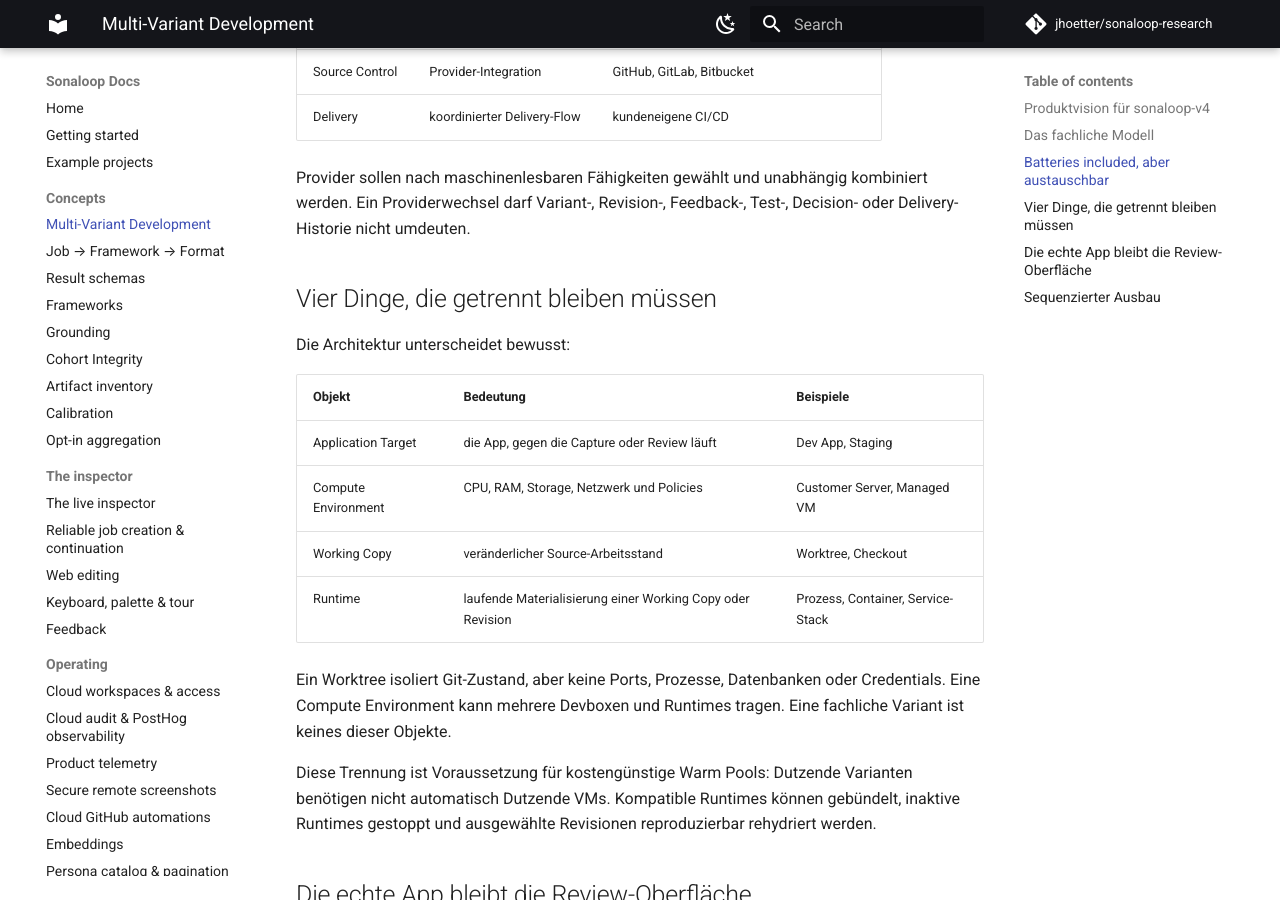
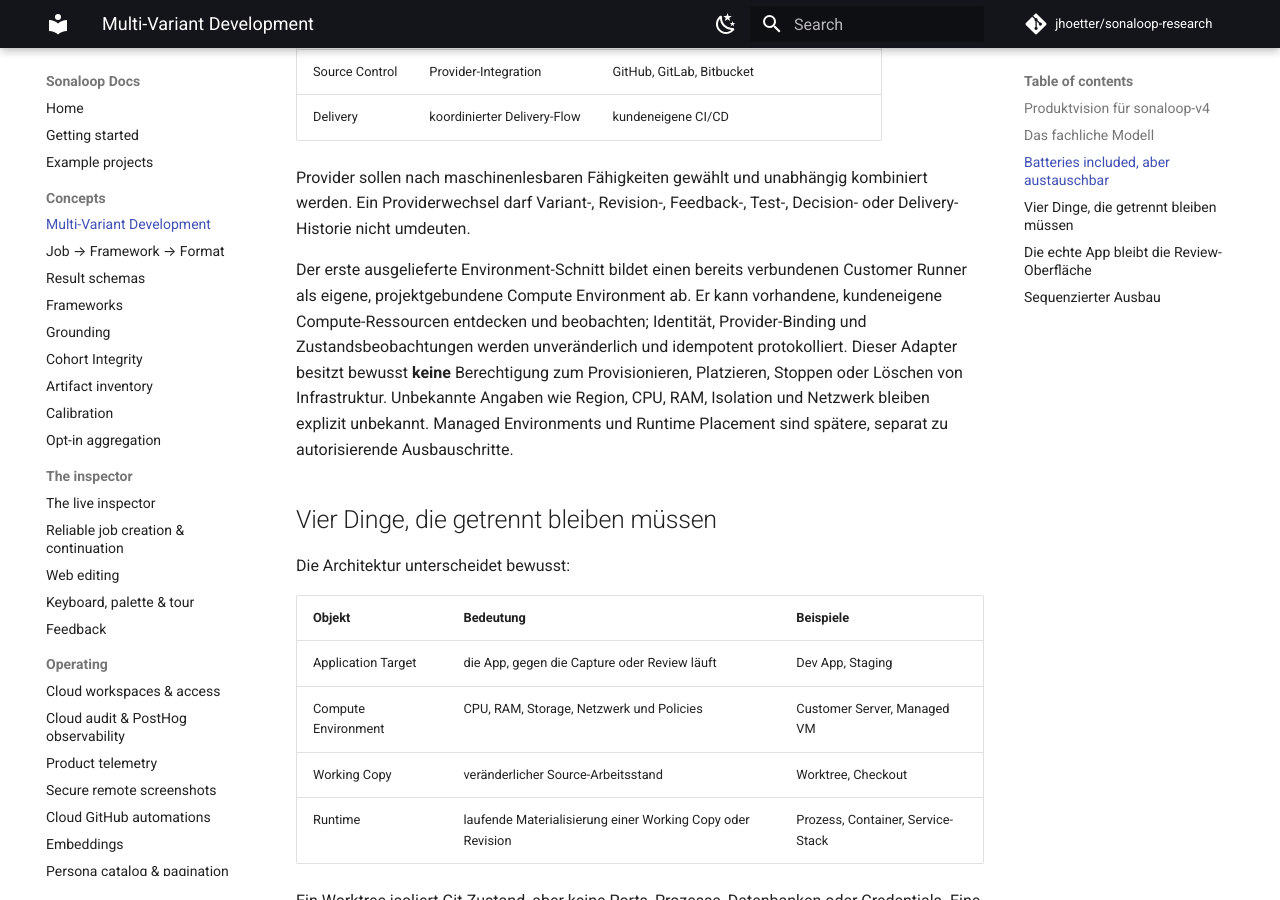
Before and after one commit to jhoetter/sonaloop-docs, an MkDocs documentation site: the page built from docs/multi-variant-development.md, in a window 1280 px wide and 900 px high, scrolled down 1501 px. Built offline with MkDocs 1.6.1 and Material for MkDocs 9.7.7, drawn with Linux system fonts in a browser that asks for light colours; comment, search, counter and statistics services are not loaded.

Commit message:
Document customer compute boundary

```diff
--- a/docs/multi-variant-development.md
+++ b/docs/multi-variant-development.md
@@ -69,6 +69,16 @@ Provider sollen nach maschinenlesbaren Fähigkeiten gewählt und unabhängig
 kombiniert werden. Ein Providerwechsel darf Variant-, Revision-, Feedback-,
 Test-, Decision- oder Delivery-Historie nicht umdeuten.
 
+Der erste ausgelieferte Environment-Schnitt bildet einen bereits verbundenen
+Customer Runner als eigene, projektgebundene Compute Environment ab. Er kann
+vorhandene, kundeneigene Compute-Ressourcen entdecken und beobachten; Identität,
+Provider-Binding und Zustandsbeobachtungen werden unveränderlich und
+idempotent protokolliert. Dieser Adapter besitzt bewusst **keine** Berechtigung
+zum Provisionieren, Platzieren, Stoppen oder Löschen von Infrastruktur.
+Unbekannte Angaben wie Region, CPU, RAM, Isolation und Netzwerk bleiben
+explizit unbekannt. Managed Environments und Runtime Placement sind spätere,
+separat zu autorisierende Ausbauschritte.
+
 ## Vier Dinge, die getrennt bleiben müssen
 
 Die Architektur unterscheidet bewusst:
```
